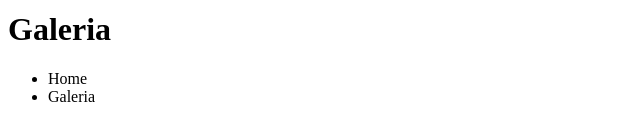
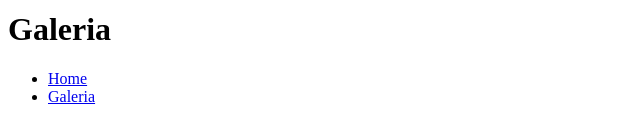
Before and after one commit to cxtalin2/portfolio, a plain HTML site: page galeria.html in a window 1280 px wide. Shown: the part 122-262 px from the top of the page, 0-640 px from the left. Drawn offline with Linux system fonts and the light colour scheme.

Commit message:
index.html: Experiencia

```diff
--- a/galeria.html
+++ b/galeria.html
@@ -10,8 +10,8 @@
     <h1>Galeria</h1>
     <nav>
         <ul>
-            <li><a href="./index.html"></a>Home</li>
-            <li><a href="./galeria.html"></a>Galeria</li>
+            <li><a href="./index.html">Home</a></li>
+            <li><a href="./galeria.html">Galeria</a></li>
         </ul>
     </nav>
 </body>
```
Also changed, not shown: index.html (+2 -2 lines).
